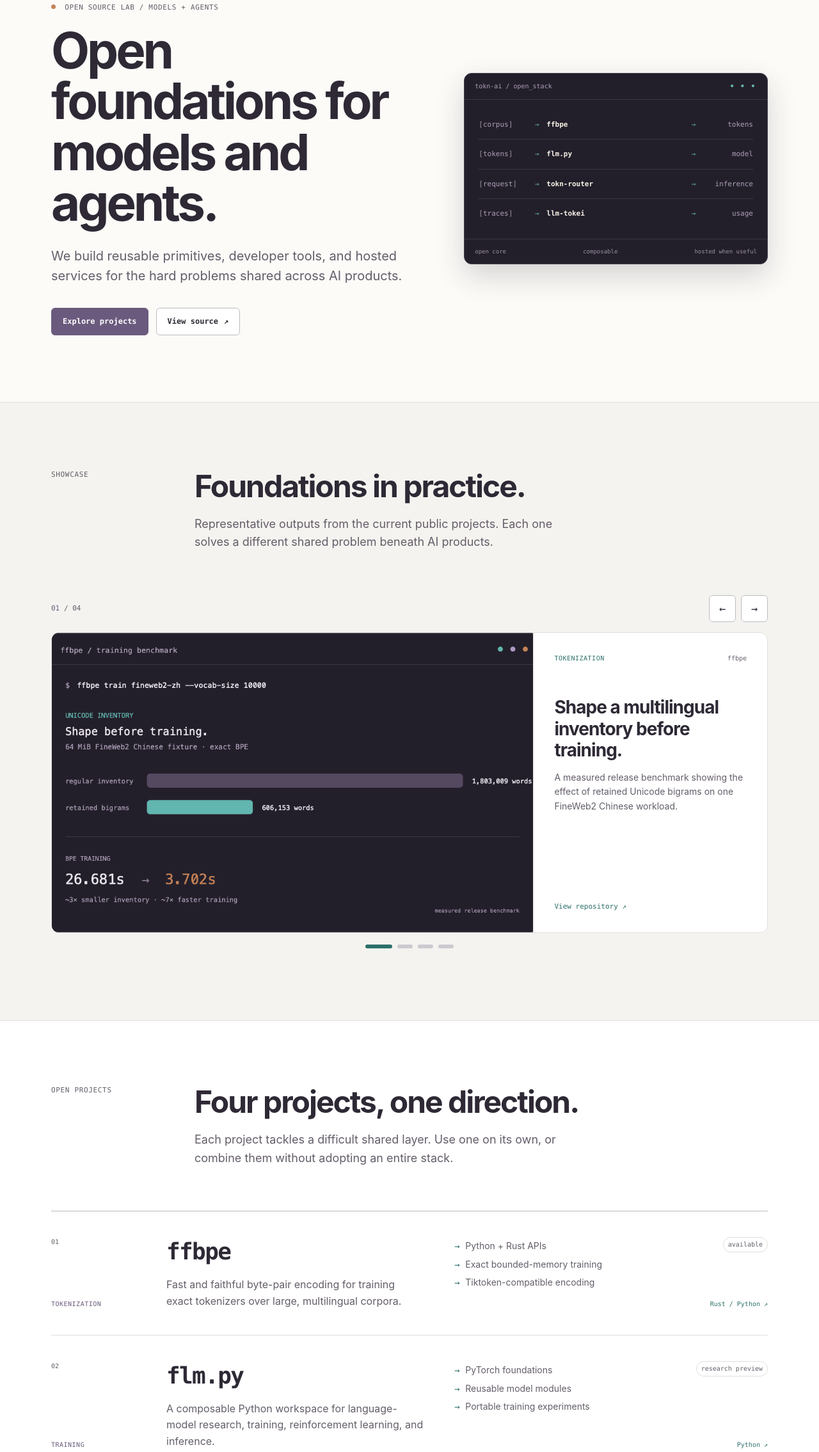
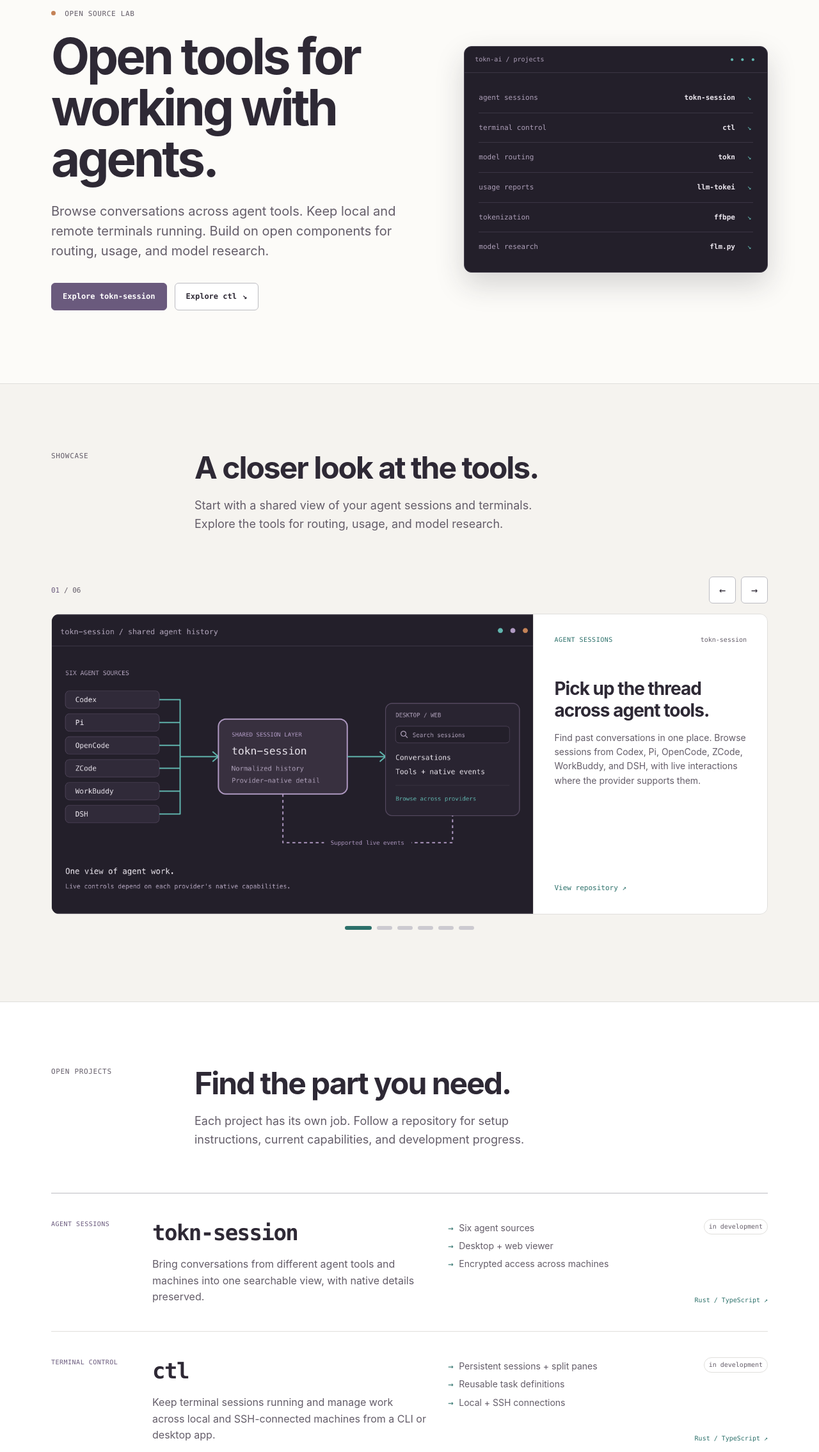
Before and after one commit to tokn-ai/tokn-ai.github.io, an Astro site: page / in a window 1280 px wide. Shown: the part 166-2435 px from the top of the page at 64% size. Built offline with nearby package versions, Linux system fonts and the light colour scheme; Astro itself is replaced by a stand-in of ours.

Commit message:
feat: lead homepage with tokn-session and ctl

```diff
--- a/src/pages/index.astro
+++ b/src/pages/index.astro
@@ -1,99 +1,151 @@
 ---
 import Brand from "../components/Brand.astro";
 
+const site_title = "Tokn AI — Open tools for agents and models";
+const site_description =
+  "Browse agent conversations, manage local and remote terminals, and build model infrastructure with open-source tools from Tokn AI.";
+
 const products = [
   {
-    index: "01",
+    id: "tokn-session",
+    name: "tokn-session",
+    scope: "agent sessions",
+    status: "in development",
+    summary:
+      "Bring conversations from different agent tools and machines into one searchable view, with native details preserved.",
+    points: [
+      "Six agent sources",
+      "Desktop + web viewer",
+      "Encrypted access across machines",
+    ],
+    language: "Rust / TypeScript",
+    href: "https://github.com/tokn-ai/tokn-session",
+    showcase: {
+      title: "Pick up the thread across agent tools.",
+      description:
+        "Find past conversations in one place. Browse sessions from Codex, Pi, OpenCode, ZCode, WorkBuddy, and DSH, with live interactions where the provider supports them.",
+      image: "/showcase/tokn-session.png",
+      alt: "Six agent sources feed a shared session layer and a searchable desktop and web viewer.",
+    },
+  },
+  {
+    id: "ctl",
+    name: "ctl",
+    scope: "terminal control",
+    status: "in development",
+    summary:
+      "Keep terminal sessions running and manage work across local and SSH-connected machines from a CLI or desktop app.",
+    points: [
+      "Persistent sessions + split panes",
+      "Reusable task definitions",
+      "Local + SSH connections",
+    ],
+    language: "Rust / TypeScript",
+    href: "https://github.com/tokn-ai/ctl",
+    showcase: {
+      title: "Come back to the same running terminals.",
+      description:
+        "Reconnect to persistent shells across local and SSH hosts. Use the CLI to start tasks, check their status, and inspect logs.",
+      image: "/showcase/ctl.png",
+      alt: "CLI and desktop access to persistent local and SSH terminal sessions, with a separate CLI task workflow.",
+    },
+  },
+  {
+    id: "tokn",
+    name: "tokn",
+    scope: "model routing",
+    status: "in development",
+    summary:
+      "Route compatible clients through one local endpoint, with provider selection, streaming, and account pools.",
+    points: [
+      "OpenAI-compatible endpoint",
+      "Streaming + account pools",
+      "Local SQLite usage records",
+    ],
+    language: "Rust",
+    href: "https://github.com/tokn-ai/tokn",
+    showcase: {
+      title: "Connect your client to the models you use.",
+      description:
+        "A local gateway handles compatible requests, provider routing, streaming, and request history.",
+      image: "/showcase/tokn-router.png",
+      alt: "A local Tokn gateway connects an OpenAI-compatible client to providers and local request records.",
+    },
+  },
+  {
+    id: "llm-tokei",
+    name: "llm-tokei",
+    scope: "usage reports",
+    status: "available",
+    summary:
+      "See where coding-agent tokens and estimated costs went, using session records already on your machine.",
+    points: [
+      "Reports across coding agents",
+      "Human tables + stable JSON",
+      "Local session analysis",
+    ],
+    language: "Rust",
+    href: "https://github.com/agentic-rs/llm-tokei",
+    showcase: {
+      title: "See what your agent work adds up to.",
+      description:
+        "Group local usage by agent and model to compare token classes and estimated costs. The sample report shows the shape of the output.",
+      image: "/showcase/llm-tokei.png",
+      alt: "A sample usage table groups coding-agent tokens and estimated costs by source and model.",
+    },
+  },
+  {
+    id: "ffbpe",
     name: "ffbpe",
     scope: "tokenization",
     status: "available",
     summary:
-      "Fast and faithful byte-pair encoding for training exact tokenizers over large, multilingual corpora.",
+      "Train exact byte-pair tokenizers over large, multilingual corpora with bounded memory and compatible encoding.",
     points: [
-      "Python + Rust APIs",
+      "Python, Rust + WebAssembly",
       "Exact bounded-memory training",
       "Tiktoken-compatible encoding",
     ],
     language: "Rust / Python",
     href: "https://github.com/tokn-ai/ffbpe",
+    showcase: {
+      title: "Shape a multilingual inventory before training.",
+      description:
+        "A measured release benchmark shows how retained Unicode bigrams affect one FineWeb2 Chinese workload.",
+      image: "/showcase/ffbpe.png",
+      alt: "FFBPE training benchmark comparing regular and retained-bigram Unicode inventories.",
+    },
   },
   {
-    index: "02",
+    id: "flm-py",
     name: "flm.py",
-    scope: "training",
+    scope: "model research",
     status: "research preview",
     summary:
-      "A composable Python workspace for language-model research, training, reinforcement learning, and inference.",
-    points: ["PyTorch foundations", "Reusable model modules", "Portable training experiments"],
+      "Compose language-model experiments from reusable modules for datasets, training, reinforcement learning, and inference.",
+    points: [
+      "PyTorch foundations",
+      "Reusable model modules",
+      "Portable training experiments",
+    ],
     language: "Python",
     href: "https://github.com/tokn-ai/flm.py",
-  },
-  {
-    index: "03",
-    name: "tokn-router",
-    scope: "inference",
-    status: "in development",
-    summary:
-      "One local, OpenAI-compatible endpoint for supported coding plans and model providers.",
-    points: ["Single Rust binary", "Streaming + account pools", "Local SQLite usage records"],
-    language: "Rust",
-    href: "https://github.com/agentic-rs/tokn",
-  },
-  {
-    index: "04",
-    name: "llm-tokei",
-    scope: "usage",
-    status: "available",
-    summary:
-      "Fast, local reports that show where your coding-agent tokens and estimated costs went.",
-    points: ["Six agent sources", "Human tables + stable JSON", "No log uploads"],
-    language: "Rust",
-    href: "https://github.com/agentic-rs/llm-tokei",
+    showcase: {
+      title: "Build a model experiment from reusable parts.",
+      description:
+        "Follow the configuration from datasets and model modules through training, reinforcement learning, and inference.",
+      image: "/showcase/flm-py.png",
+      alt: "FLM experiment configuration beside its composable package workflow.",
+    },
   },
 ];
 
-const showcases = [
-  {
-    name: "ffbpe",
-    scope: "tokenization",
-    title: "Shape a multilingual inventory before training.",
-    description:
-      "A measured release benchmark showing the effect of retained Unicode bigrams on one FineWeb2 Chinese workload.",
-    image: "/showcase/ffbpe.png",
-    alt: "FFBPE training benchmark comparing regular and retained-bigram Unicode inventories.",
-    href: "https://github.com/tokn-ai/ffbpe",
-  },
-  {
-    name: "flm.py",
-    scope: "training",
-    title: "Compose a complete model experiment.",
-    description:
-      "Datasets, reusable modules, training, reinforcement learning, and inference remain visible parts of one workspace.",
-    image: "/showcase/flm-py.png",
-    alt: "FLM experiment configuration beside its composable package workflow.",
-    href: "https://github.com/tokn-ai/flm.py",
-  },
-  {
-    name: "tokn-router",
-    scope: "inference",
-    title: "Route one local endpoint across providers.",
-    description:
-      "An account-aware gateway handles compatible clients, provider selection, streaming, and local request state.",
-    image: "/showcase/tokn-router.png",
-    alt: "Tokn Router diagram connecting an OpenAI-compatible client to providers and local state.",
-    href: "https://github.com/agentic-rs/tokn",
-  },
-  {
-    name: "llm-tokei",
-    scope: "usage",
-    title: "Report where agent tokens went.",
-    description:
-      "A representative grouped usage report across local coding-agent sources, models, token classes, and cost.",
-    image: "/showcase/llm-tokei.png",
-    alt: "LLM Tokei sample usage table grouped by coding agent and model.",
-    href: "https://github.com/agentic-rs/llm-tokei",
-  },
-];
+const showcases = products.map(({ name, scope, href, showcase }) => ({
+  name,
+  scope,
+  href,
+  ...showcase,
+}));
 ---
 
 <!doctype html>
@@ -103,7 +155,7 @@ const showcases = [
     <meta name="viewport" content="width=device-width" />
     <meta
       name="description"
-      content="Tokn AI is an open-source lab building reusable foundations for models and agents."
+      content={site_description}
     />
     <meta name="theme-color" content="#fcfbf8" />
     <link rel="icon" href="/favicon.ico" sizes="16x16 32x32 48x48" />
@@ -113,30 +165,30 @@ const showcases = [
     <meta property="og:site_name" content="Tokn AI" />
     <meta
       property="og:title"
-      content="Tokn AI — Open foundations for models and agents"
+      content={site_title}
     />
     <meta
       property="og:description"
-      content="Reusable primitives, developer tools, and hosted services for the hard problems shared across AI products."
+      content={site_description}
     />
     <meta property="og:url" content="https://tokn-ai.dev/" />
     <meta property="og:image" content="https://tokn-ai.dev/og.png" />
     <meta
       property="og:image:alt"
-      content="Tokn AI — Open foundations for models and agents."
+      content="Tokn AI — Open tools for agents and models."
     />
     <meta name="twitter:card" content="summary_large_image" />
     <meta
       name="twitter:title"
-      content="Tokn AI — Open foundations for models and agents"
+      content={site_title}
     />
     <meta
       name="twitter:description"
-      content="Reusable primitives, developer tools, and hosted services for the hard problems shared across AI products."
+      content={site_description}
     />
     <meta name="twitter:image" content="https://tokn-ai.dev/og.png" />
     <meta name="generator" content={Astro.generator} />
-    <title>Tokn AI — Open foundations for models and agents</title>
+    <title>{site_title}</title>
   </head>
 
   <body>
@@ -146,7 +198,7 @@ const showcases = [
         <nav aria-label="Primary navigation">
           <a href="#showcase">Showcase</a>
           <a href="#projects">Projects</a>
-          <a href="#about">Principles</a>
+          <a href="#about">About</a>
           <a href="https://github.com/tokn-ai" target="_blank" rel="noreferrer">
             GitHub <span aria-hidden="true">↗</span>
           </a>
@@ -158,67 +210,39 @@ const showcases = [
       <section class="hero container">
         <div class="hero-copy">
           <p class="overline">
-            <span class="status-dot"></span> Open source lab / models + agents
+            <span class="status-dot" aria-hidden="true"></span> Open source lab
           </p>
-          <h1>Open foundations for models and agents.</h1>
+          <h1>Open tools for working with agents.</h1>
           <p class="lede">
-            We build reusable primitives, developer tools, and hosted services
-            for the hard problems shared across AI products.
+            Browse conversations across agent tools. Keep local and remote
+            terminals running. Build on open components for routing, usage,
+            and model research.
           </p>
           <div class="hero-actions">
-            <a class="button primary" href="#projects">Explore projects</a>
-            <a
-              class="button secondary"
-              href="https://github.com/tokn-ai"
-              target="_blank"
-              rel="noreferrer"
-            >
-              View source <span aria-hidden="true">↗</span>
+            <a class="button primary" href="#tokn-session">Explore tokn-session</a>
+            <a class="button secondary" href="#ctl">
+              Explore ctl <span aria-hidden="true">↘</span>
             </a>
           </div>
         </div>
 
-        <div class="stack-map" aria-label="Tokn AI open project stack">
+        <aside class="stack-map" aria-label="Find a project by task">
           <div class="stack-map-header">
-            <span>tokn-ai / open_stack</span>
+            <span>tokn-ai / projects</span>
             <span class="stack-map-dots" aria-hidden="true">● ● ●</span>
           </div>
           <div class="stack-map-body">
-            <div class="stack-line">
-              <span class="stack-node">corpus</span>
-              <span class="stack-arrow" aria-hidden="true">→</span>
-              <strong>ffbpe</strong>
-              <span class="stack-arrow" aria-hidden="true">→</span>
-              <span class="stack-result">tokens</span>
-            </div>
-            <div class="stack-line">
-              <span class="stack-node">tokens</span>
-              <span class="stack-arrow" aria-hidden="true">→</span>
-              <strong>flm.py</strong>
-              <span class="stack-arrow" aria-hidden="true">→</span>
-              <span class="stack-result">model</span>
-            </div>
-            <div class="stack-line">
-              <span class="stack-node">request</span>
-              <span class="stack-arrow" aria-hidden="true">→</span>
-              <strong>tokn-router</strong>
-              <span class="stack-arrow" aria-hidden="true">→</span>
-              <span class="stack-result">inference</span>
-            </div>
-            <div class="stack-line">
-              <span class="stack-node">traces</span>
-              <span class="stack-arrow" aria-hidden="true">→</span>
-              <strong>llm-tokei</strong>
-              <span class="stack-arrow" aria-hidden="true">→</span>
-              <span class="stack-result">usage</span>
-            </div>
+            {
+              products.map((product) => (
+                <a class="stack-line" href={`#${product.id}`}>
+                  <span class="stack-node">{product.scope}</span>
+                  <strong>{product.name}</strong>
+                  <span class="stack-arrow" aria-hidden="true">↘</span>
+                </a>
+              ))
+            }
           </div>
-          <div class="stack-map-footer">
-            <span>open core</span>
-            <span>composable</span>
-            <span>hosted when useful</span>
-          </div>
-        </div>
+        </aside>
       </section>
 
       <section class="showcase-section" id="showcase">
@@ -226,10 +250,10 @@ const showcases = [
           <div class="section-intro">
             <p class="overline">Showcase</p>
             <div>
-              <h2>Foundations in practice.</h2>
+              <h2>A closer look at the tools.</h2>
               <p>
-                Representative outputs from the current public projects. Each
-                one solves a different shared problem beneath AI products.
+                Start with a shared view of your agent sessions and terminals.
+                Explore the tools for routing, usage, and model research.
               </p>
             </div>
           </div>
@@ -338,10 +362,10 @@ const showcases = [
           <div class="section-intro">
             <p class="overline">Open projects</p>
             <div>
-              <h2>Four projects, one direction.</h2>
+              <h2>Find the part you need.</h2>
               <p>
-                Each project tackles a difficult shared layer. Use one on its
-                own, or combine them without adopting an entire stack.
+                Each project has its own job. Follow a repository for setup
+                instructions, current capabilities, and development progress.
               </p>
             </div>
           </div>
@@ -349,9 +373,8 @@ const showcases = [
           <div class="project-list">
             {
               products.map((product) => (
-                <article class="project">
+                <article class="project" id={product.id}>
                   <div class="project-meta">
-                    <span>{product.index}</span>
                     <span>{product.scope}</span>
                   </div>
                   <div class="project-content">
@@ -380,43 +403,40 @@ const showcases = [
         <div class="section-intro">
           <p class="overline">About the lab</p>
           <div>
-            <h2>The hard parts should be built once.</h2>
+            <h2>Useful tools, open foundations.</h2>
             <p>
-              Most teams focus on the product they need to ship today. We focus
-              on the foundations many products need, but few teams have the
-              time to build well.
+              Tokn AI builds tools for the work around agents and models, from
+              finding a conversation to keeping a remote terminal running or
+              training a tokenizer.
             </p>
           </div>
         </div>
 
         <div class="thesis">
-          <p>We build the tools behind AI products.</p>
-          <span>Open at the core. Local when preferred. Hosted when useful.</span>
+          <p>Start with the problem in front of you.</p>
+          <span>Browse the code, run a tool, and make it part of your workflow.</span>
         </div>
 
         <div class="values">
           <article>
-            <code>01_reusable</code>
-            <h3>Useful beyond one product.</h3>
+            <h3>Choose what fits.</h3>
             <p>
-              We invest in clear boundaries and durable interfaces so the same
-              foundation can support many different ideas.
+              Use a session viewer, a terminal tool, or a research library on
+              its own. Each project documents its interfaces and setup.
             </p>
           </article>
           <article>
-            <code>02_open</code>
-            <h3>Understand every layer.</h3>
+            <h3>See how it works.</h3>
             <p>
-              The core stays inspectable and replaceable. You should be able to
-              see the tradeoffs and choose how each piece runs.
+              Read the source and follow the decisions behind each tool.
+              Repositories make capabilities and limitations visible.
             </p>
           </article>
           <article>
-            <code>03_adaptable</code>
-            <h3>Built for a moving field.</h3>
+            <h3>Build on shared work.</h3>
             <p>
-              Focused components adapt better than heavy abstractions. We keep
-              the pieces small enough to evolve and strong enough to depend on.
+              Report a rough edge, contribute a fix, or reuse a component.
+              Practical feedback helps the tools improve with the work.
             </p>
           </article>
         </div>
@@ -431,11 +451,11 @@ const showcases = [
       <section class="cta">
         <div class="container cta-inner">
           <div>
-            <p class="overline">Build with us</p>
-            <h2>Build on open foundations.</h2>
+            <p class="overline">Get involved</p>
+            <h2>Find a tool. Make it yours.</h2>
             <p>
-              Explore the projects, use what fits, and help improve the layers
-              beneath the next generation of AI products.
+              Read the docs, try a project, or share what would make it more
+              useful. Development happens in the open on GitHub.
             </p>
           </div>
           <div class="cta-actions">
@@ -456,7 +476,7 @@ const showcases = [
     <footer>
       <div class="container footer-inner">
         <Brand />
-        <p>Open foundations for models and agents.</p>
+        <p>Open tools for agents and models.</p>
         <div class="footer-links">
           <a href="#projects">Projects</a>
           <a href="https://github.com/tokn-ai" target="_blank" rel="noreferrer">GitHub</a>
@@ -800,8 +820,8 @@ const showcases = [
 
   .stack-line {
     display: grid;
-    grid-template-columns: 76px 18px minmax(92px, 1fr) 18px 78px;
-    gap: 6px;
+    grid-template-columns: minmax(0, 1fr) max-content 12px;
+    gap: 16px;
     align-items: center;
     padding-block: 14px;
     border-bottom: 1px solid #3b3544;
@@ -812,43 +832,28 @@ const showcases = [
     border-bottom: 0;
   }
 
-  .stack-node,
-  .stack-result {
+  .stack-line:focus-visible {
+    outline: 2px solid var(--teal);
+    outline-offset: 4px;
+  }
+
+  .stack-line:hover strong,
+  .stack-line:focus-visible strong {
+    color: var(--teal);
+  }
+
+  .stack-node {
     color: var(--terminal-muted);
   }
 
-  .stack-node::before {
-    color: #9a8fa4;
-    content: "[";
-  }
-
-  .stack-node::after {
-    color: #9a8fa4;
-    content: "]";
-  }
-
   .stack-line strong {
-    color: #f7f1e7;
+    color: var(--terminal-text);
     font-weight: 600;
   }
 
   .stack-arrow {
     color: var(--teal);
     text-align: center;
-  }
-
-  .stack-result {
-    text-align: right;
-  }
-
-  .stack-map-footer {
-    display: flex;
-    justify-content: space-between;
-    gap: 12px;
-    padding: 12px 16px;
-    border-top: 1px solid #3b3544;
-    color: #9a8fa4;
-    font-size: 9px;
   }
 
   .showcase-section {
@@ -1088,10 +1093,11 @@ const showcases = [
 
   .project {
     display: grid;
-    grid-template-columns: 150px minmax(0, 1fr) 170px;
+    grid-template-columns: 128px minmax(0, 1fr) 160px;
     gap: 30px;
     padding-block: 40px;
     border-bottom: 1px solid var(--border);
+    scroll-margin-top: 88px;
   }
 
   .project-meta,
@@ -1104,11 +1110,7 @@ const showcases = [
     font-size: 10px;
   }
 
-  .project-meta > span:first-child {
-    color: var(--text-secondary);
-  }
-
-  .project-meta > span:last-child {
+  .project-meta span {
     color: var(--plum);
     letter-spacing: 0.05em;
     text-transform: uppercase;
@@ -1123,14 +1125,14 @@ const showcases = [
 
   .project-content {
     display: grid;
-    grid-template-columns: minmax(260px, 1fr) minmax(200px, 0.72fr);
-    gap: 48px;
+    grid-template-columns: minmax(0, 1fr) minmax(160px, 0.72fr);
+    gap: 32px;
   }
 
   .project h3 {
     margin: -6px 0 10px;
     font-family: var(--mono);
-    font-size: clamp(26px, 3vw, 36px);
+    font-size: clamp(24px, 2.7vw, 34px);
     letter-spacing: -0.045em;
   }
 
@@ -1231,14 +1233,8 @@ const showcases = [
     background: var(--surface);
   }
 
-  .values code {
-    color: var(--plum);
-    font-family: var(--mono);
-    font-size: 11px;
-  }
-
   .values h3 {
-    margin: 62px 0 12px;
+    margin: 0 0 18px;
     font-size: 20px;
     letter-spacing: -0.025em;
   }
@@ -1412,10 +1408,6 @@ const showcases = [
       min-height: auto;
     }
 
-    .values h3 {
-      margin-top: 38px;
-    }
-
     .thesis {
       align-items: flex-start;
       flex-direction: column;
@@ -1509,14 +1501,7 @@ const showcases = [
     }
 
     .stack-line {
-      grid-template-columns: 62px 12px minmax(80px, 1fr) 12px 62px;
-      gap: 3px;
-      font-size: 9px;
-    }
-
-    .stack-map-footer {
-      align-items: flex-start;
-      flex-direction: column;
+      gap: 12px;
     }
 
     .thesis {
```
Also changed, not shown: design/showcase/ctl.svg (added), design/showcase/tokn-router.svg, design/showcase/tokn-session.svg (added), public/og.png, public/og.svg, public/showcase/ctl.png (added), public/showcase/tokn-router.png, public/showcase/tokn-session.png (added).
